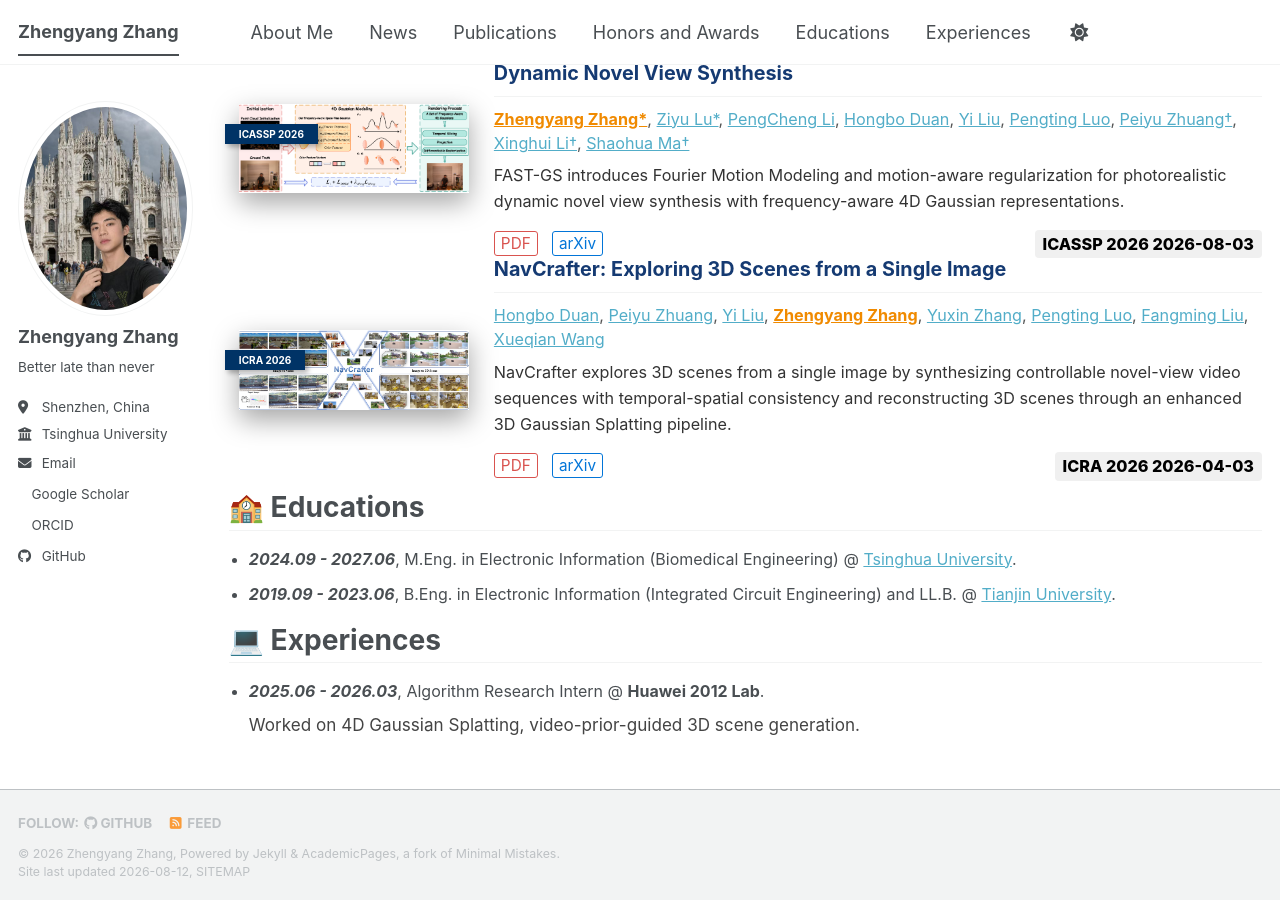
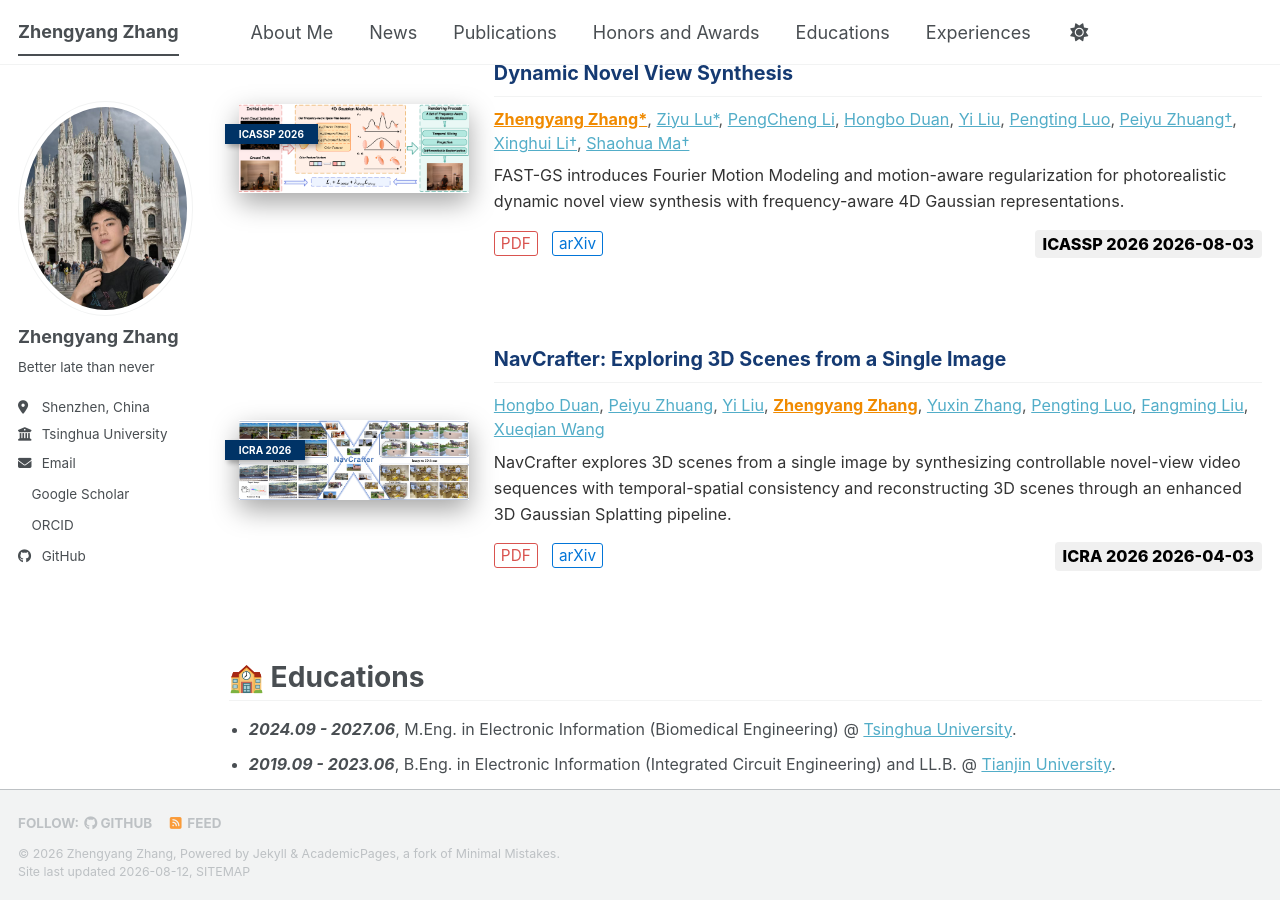
Before and after one commit to ZhengyangZhang1107/zhengyangzhang1107.github.io, a Jekyll site: the page built from _pages/about.md, in a window 1280 px wide and 900 px high, scrolled down 846 px. Built offline with Jekyll 4.4.1, drawn with Linux system fonts in a browser that asks for light colours; a style sheet for code colours, icons or effects is not loaded.

Commit message:
Adjust margin-bottom for pub-entry div

```diff
--- a/_includes/archive-single.html
+++ b/_includes/archive-single.html
@@ -91,7 +91,7 @@
       display: flex;
       align-items: center;
       gap: 25px;
-      margin-bottom: {% if include.is_last %}0{% else %}0rem{% endif %};
+      margin-bottom: {% if include.is_last %}0{% else %}5rem{% endif %};
       border-bottom: none !important;
   ">
 
```
